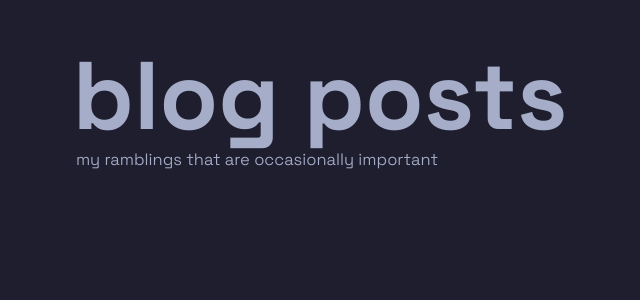
After one commit to MrSeven3/personal-website, a Flask app: template templates/blog_list.html in a window 1280 px wide. The commit adds this page. Shown: the top 300 px of the page, without its empty margins (320-960 px from the left). Run offline with Flask 3, Linux system fonts and the light colour scheme; the template is opened without the code that fills it, so the values that code supplies are empty.

Commit message:
the start of the blogs

```diff
--- a/static/main_styles.css
+++ b/static/main_styles.css
@@ -1,7 +1,7 @@
 /* this is almost certainly redundant and spaghetti, and shouldnt be in one file, etc etc. its myfirst time with css fight me */
 
-.main-intro {
-    font-size: max(12px,48px);
+.page-header-header {
+    font-size: 48px;
     padding-top: 0;
     flex-direction: column;
 
@@ -25,9 +25,16 @@
     font-size: 16.5px;
 }
 
-.intro {
+.page-header {
     margin: 3rem auto;
     width: 33em;
+}
+
+.blog-header-comment {
+    margin-top: 5px;
+    margin-left: 20px;
+    flex-direction: column;
+    font-size: 16.5px;
 }
 
 .info-section {
--- /dev/null
+++ b/templates/blog_list.html
@@ -0,0 +1,28 @@
+<!DOCTYPE html>
+<html lang="en">
+    <head>
+        <meta charset="UTF-8">
+        <title>blogs</title>
+
+            <!--first sheet is for dev, the second will compile properly with flask. (only necessary because sometimes flask does weird stuff with static files)-->
+        <link rel="stylesheet" href="/static/main_styles.css">
+<!--        <link rel="stylesheet" href="{{ url_for('static', filename='main_styles.css') }}">-->
+
+        <link rel="preconnect" href="https://fonts.googleapis.com">
+        <link rel="preconnect" href="https://fonts.gstatic.com" crossorigin>
+        <link href="https://fonts.googleapis.com/css2?family=Space+Grotesk:wght@300..700&display=swap" rel="stylesheet">
+
+        <link rel="icon" href="/static/favicon.svg" type="image/svg+xml">
+
+        <script defer src="https://umami.thirtyseventh.xyz/script.js" data-website-id="2094daf6-589d-4e9a-a353-7e466c5f2443"></script>
+    </head>
+    <body class="full-page">
+        <div class="page-header space-grotesk-normal">
+            <div class="page-header-header space-grotesk-single-header">
+                <h1>blog posts</h1>
+            </div>
+            <p class="blog-header-comment">my ramblings that are occasionally important</p>
+
+        </div>
+    </body>
+</html>
--- a/templates/index.html
+++ b/templates/index.html
@@ -16,9 +16,9 @@
         <script defer src="https://umami.thirtyseventh.xyz/script.js" data-website-id="2094daf6-589d-4e9a-a353-7e466c5f2443"></script>
     </head>
     <body class="full-page">
-        <div class="intro space-grotesk-normal">
+        <div class="page-header space-grotesk-normal">
             <p class="intro-header">hey! call me</p>
-            <div class="main-intro space-grotesk-single-header">
+            <div class="page-header-header space-grotesk-single-header">
                 <h1>thirtyseven</h1>
             </div>
 
@@ -72,7 +72,7 @@
 
             <div class="faq-panel space-grotesk-normal">
                 <h3 class="space-grotesk-header subsection-header">how can i contact you?</h3>
-                <p class="subsection-text">if you are apart of hack club, im @thirtyseven on slack. you can email me at
+                <p class="subsection-text">if you are a part of hack club, im @thirtyseven on slack. you can email me at
                     me@graysonv.ca (this is a cloudflare forward, i may be unable to reply)</p>
             </div>
             <div class="faq-panel space-grotesk-normal">
```
